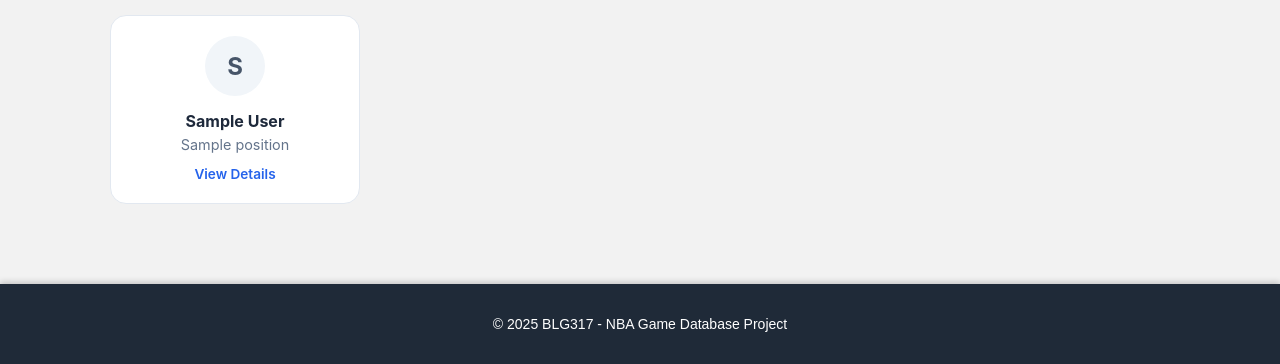
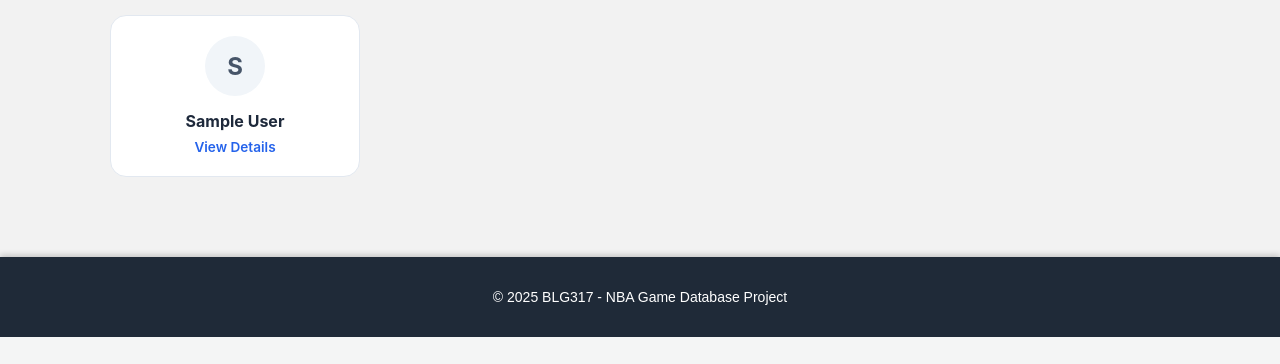
Before and after one commit to wfatih/blg317e, a Flask app: template templates/teams/teams_detail.html in a window 1280 px wide, after a click on "Roster History". Shown: the part 495-859 px from the top of the page. After the commit the page ends 832 px from the top, so only its background shows below. Run offline with Flask 3, Linux system fonts and the light colour scheme; the template is opened without the code that fills it: most values are stand-ins (such as "Sample title", 1, 10 or a date in 2020).

```diff
--- a/static/teams/detail-css/teams_detail.css
+++ b/static/teams/detail-css/teams_detail.css
@@ -111,6 +111,18 @@
     color: #475569;
     font-size: 24px;
 }
+.player-detail-link {
+    color: #2563eb;
+    text-decoration: none;
+    font-size: 0.85rem;
+    font-weight: 600;
+    transition: all .2s ease;
+}
+
+.player-detail-link:hover {
+    color: #1d4ed8;
+    text-decoration: underline;
+}
 
 /* 4. HEAD-TO-HEAD (MAÇ LİSTESİ) */
 .match-list {
--- a/templates/teams/teams_detail.html
+++ b/templates/teams/teams_detail.html
@@ -67,10 +67,10 @@
                 <div class="player-card">
                     <div class="player-avatar">{{ p.full_name[:1] }}</div>
                     <div style="font-weight: 700; color: #1e293b; margin-bottom: 5px;">{{ p.full_name }}</div>
-                    <div style="color: #64748b; font-size: 0.9rem; margin-bottom: 10px;">
-                        {{ p.position or '-' }}
-                    </div>
-                    <a href="/players/edit/{{ p.player_id }}" style="color: #2563eb; text-decoration: none; font-size: 0.85rem; font-weight: 600;">View Details</a>
+
+                    <a href="/players/view/{{ p.player_id }}" class="player-detail-link">
+                        View Details
+                    </a>
                 </div>
                 {% endfor %}
             {% else %}
--- a/templates/teams/teams_form.html
+++ b/templates/teams/teams_form.html
@@ -182,7 +182,7 @@
 
             <div class="form-group">
                 <label class="form-label">Founded Year</label>
-                <input type="number" name="yearfounded" class="form-control" placeholder="e.g. 1948"
+                <input type="number" name="founded_year" class="form-control" placeholder="e.g. 1948"
                        value="{{ team.founded_year }}">
             </div>
         </div>
```
